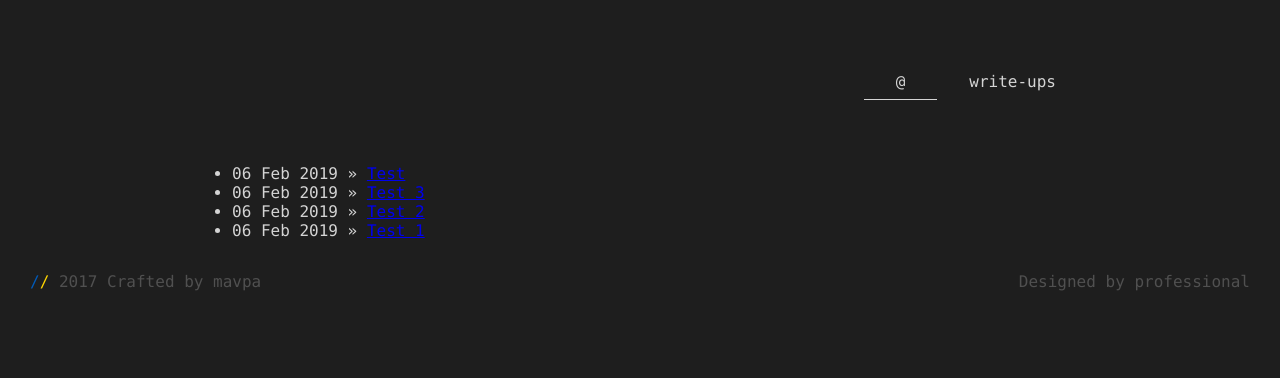
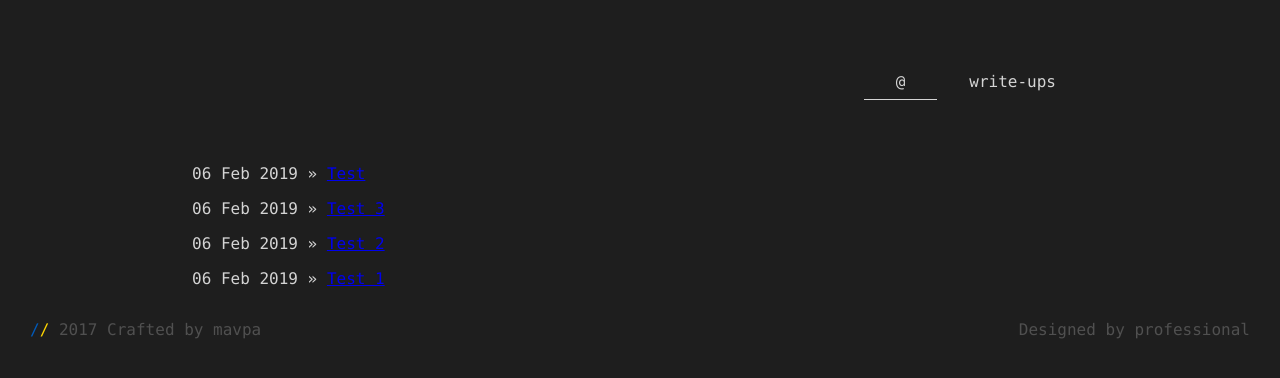
Before and after one commit to taranich/taranich.github.io, a Jekyll site: the page built from write-ups/index.html, in a window 1280 px wide. Shown: the top 378 px of the page. Built offline with Jekyll 4.4.1, drawn with Linux system fonts in a browser that asks for light colours; the list of posts is cut into pages by our own code.

Commit message:
Fix for write-ups layout 2

```diff
--- a/index.html
+++ b/index.html
@@ -28,8 +28,8 @@
         <div id="lander"></div>
         <div class="textcontainer">
             <ul class="menu">
-                <li class="menu"><a href="index.html">write-ups</a></li>
-                <li class="menu"><a class="active" href="index.html">@</a></li>
+                <li class="menu"><a href="/">write-ups</a></li>
+                <li class="menu"><a class="active" href="/">@</a></li>
             </ul>
             <p class="presenter">Andriy Taranov</p>
             <ul class="contact-bar">
--- a/write-ups/index.html
+++ b/write-ups/index.html
@@ -1,12 +1,9 @@
 ---
 layout: default
 ---
-<ul class="posts">
-
 	{% for post in paginator.posts %}
-		<li><span>{{ post.date | date_to_string }}</span> » <a href="{{ post.url }}" title="{{ post.title }}">{{ post.title }}</a></li>
+		<p><span>{{ post.date | date_to_string }}</span> » <a href="{{ post.url }}" title="{{ post.title }}">{{ post.title }}</a></p>
 	{% endfor %}
-</ul>
 
 {% if paginator.total_pages > 1 %}
 <div class="pagination">
```
